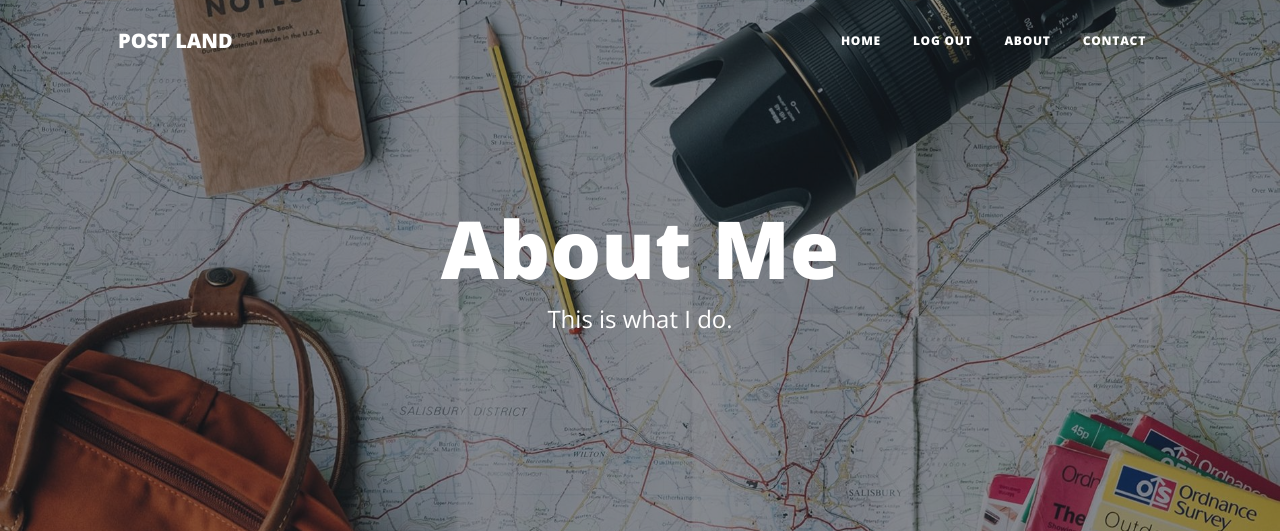
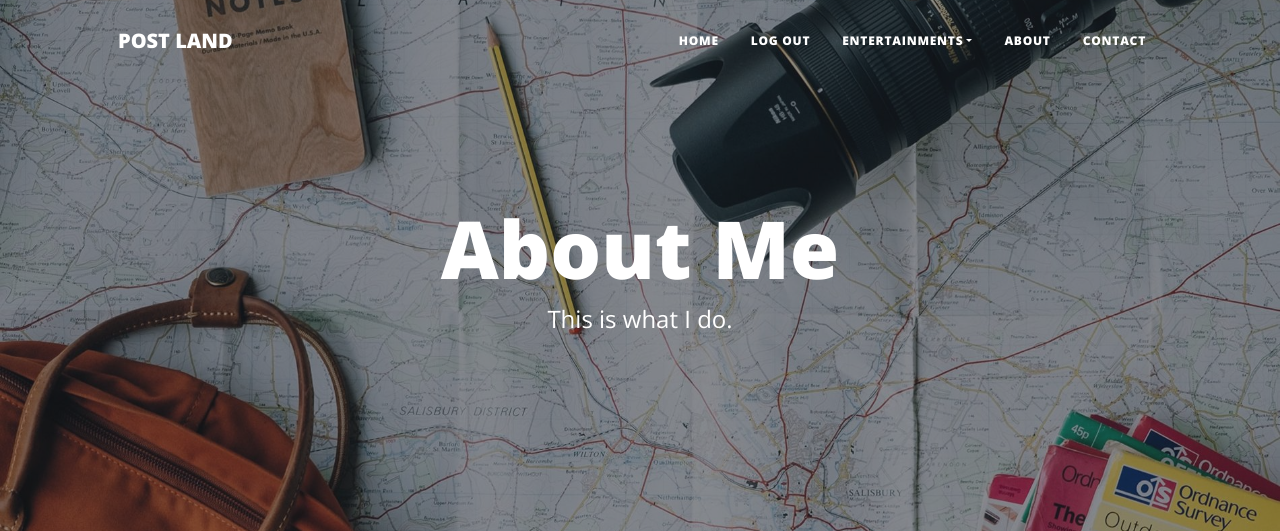
Before and after one commit to MrHumble10/POST-LAND, a Flask app: page /about in a window 1280 px wide. Shown: the top 531 px of the page. Run offline with Flask 3, Linux system fonts and the light colour scheme; the visitor is signed in with stand-in values (Sample User, id 1); some libraries are stand-ins or nearby versions.

Commit message:
modify files for entertainment_morse

```diff
--- a/templates/header.html
+++ b/templates/header.html
@@ -90,6 +90,13 @@
                 >Log Out</a
               >
             </li>
+            <li class="nav-item px-lg-2 py-3 py-lg-3 dropdown">
+              <a class="nav-link dropdown-toggle  " href="#" data-bs-toggle="dropdown" aria-expanded="true">Entertainments</a>
+              <ul class="dropdown-menu " data-bs-popper="static">
+                <li><a class="dropdown-item" href="{{url_for('morse')}}">Morse Code Translator</a></li>
+                <li><a class="dropdown-item" href="#">Another action</a></li>
+              </ul>
+            </li>
             {%endif%}
             <li class="nav-item">
               <a
@@ -108,6 +115,7 @@
 
 
 
+
           </ul>
         </div>
       </div>
```
